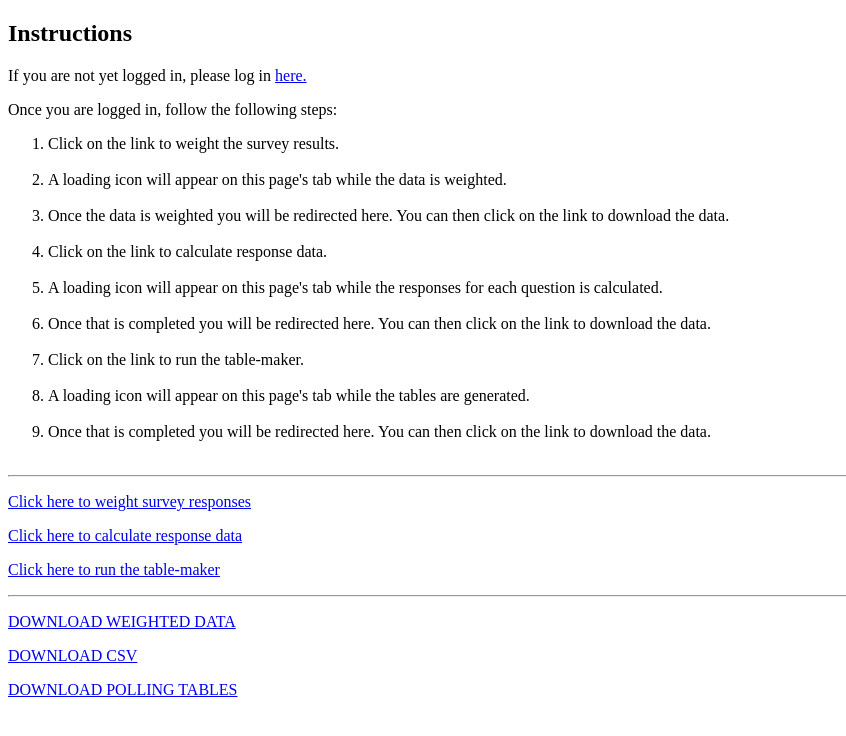
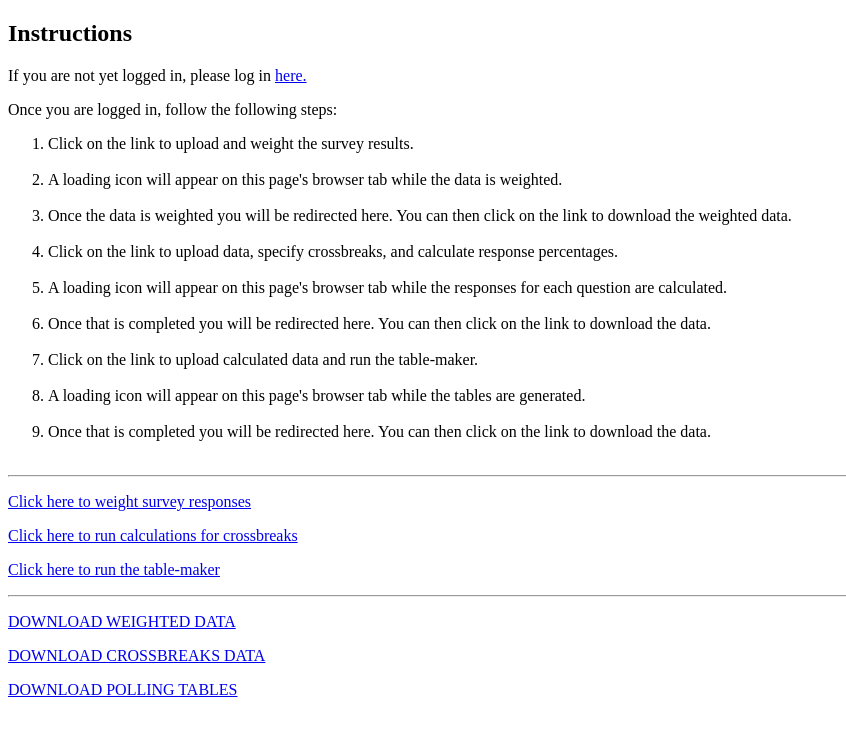
Before and after one commit to pf-data-projects/pf_polling_analyser, a Django app: page / in a window 1280 px wide. Shown: the part 45-781 px from the top of the page, without its empty margins (0-846 px from the left). Run offline with Django 3.2, Linux system fonts and the light colour scheme; data comes from the database, SQL or seed files in the repository; both versions use the stored data as it was after the commit.

Commit message:
DOC: start on readme and update some front end text.

```diff
--- a/excel_tables/forms.py
+++ b/excel_tables/forms.py
@@ -17,11 +17,11 @@ class TableUploadForm(forms.Form):
         required=True,
     )
     start = forms.IntegerField(
-        label="Select which question you would like the table to start at",
-        help_text="For now this form cannot auto-read questions from data",
+        label="Select which question ID you would like the table to start at",
+        help_text="For now, you need to specify the question ID here. It's the number that the question has in the results sheet you download from Alchemer.",
         required=True
     )
     end = forms.IntegerField(
-        label="Select which question you would like the table to end at",
+        label="Select which question ID you would like the table to end at",
         required=True
     )
--- a/templates/query_list.html
+++ b/templates/query_list.html
@@ -5,25 +5,25 @@
 <p>If you are not yet logged in, please log in <a href="{% url 'admin:index' %}">here.</a></p>
 <p>Once you are logged in, follow the following steps:</p>
 <ol>
-    <li>Click on the link to weight the survey results.</li><br/>
-    <li>A loading icon will appear on this page's tab while the data is weighted.</li><br/>
-    <li>Once the data is weighted you will be redirected here. You can then click on the link to download the data.</li><br/>
-    <li>Click on the link to calculate response data.</li><br/>
-    <li>A loading icon will appear on this page's tab while the responses for each question is calculated.</li><br/>
+    <li>Click on the link to upload and weight the survey results.</li><br/>
+    <li>A loading icon will appear on this page's browser tab while the data is weighted.</li><br/>
+    <li>Once the data is weighted you will be redirected here. You can then click on the link to download the weighted data.</li><br/>
+    <li>Click on the link to upload data, specify crossbreaks, and calculate response percentages.</li><br/>
+    <li>A loading icon will appear on this page's browser tab while the responses for each question are calculated.</li><br/>
     <li>Once that is completed you will be redirected here. You can then click on the link to download the data.</li><br/>
-    <li>Click on the link to run the table-maker.</li><br/>
-    <li>A loading icon will appear on this page's tab while the tables are generated.</li><br/>
+    <li>Click on the link to upload calculated data and run the table-maker.</li><br/>
+    <li>A loading icon will appear on this page's browser tab while the tables are generated.</li><br/>
     <li>Once that is completed you will be redirected here. You can then click on the link to download the data.</li><br/>
 </ol>
 
 <hr/>
 <p><a href="{% url 'weight_data' %}">Click here to weight survey responses</a></p>
-<p><a href="{% url 'upload_data' %}">Click here to calculate response data</a></p>
+<p><a href="{% url 'upload_data' %}">Click here to run calculations for crossbreaks</a></p>
 <p><a href="{% url 'table_maker' %}">Click here to run the table-maker</a></p>
 
 <hr/>
 <p><a href="{% url 'download_weights' %}">DOWNLOAD WEIGHTED DATA</a></p>
-<p><a href="{% url 'download_csv' %}">DOWNLOAD CSV</a></p>
+<p><a href="{% url 'download_csv' %}">DOWNLOAD CROSSBREAKS DATA</a></p>
 <p><a href="{% url 'table_download' %}">DOWNLOAD POLLING TABLES</a></p>
 
 {% endblock %}
--- a/templates/upload_form.html
+++ b/templates/upload_form.html
@@ -18,7 +18,7 @@
                     <hr/>
                     <h4>Non-standard crossbreak</h4>
                     {{ sub_form.as_p }}
-                    <button type="button" class="remove-form">Remove</button>
+                    <button type="button" class="remove-form">Remove crossbreak</button>
                 </div>
             {% endfor %}
         </div>
@@ -29,12 +29,12 @@
     <div> </div>
     <div> </div>
 
-    <button id="add_more">Add more crossbreaks</button>
+    <button id="add_more">Add another crossbreak</button>
 
 
 
     <p><a href="{% url 'home' %}">Back</a></p>
-    <p><a href="{% url 'create' %}">Make survey database query</a></p>
+    <!-- <p><a href="{% url 'create' %}">Make survey database query</a></p> -->
 
     <script>
         document.addEventListener('DOMContentLoaded', function() {
--- a/templates/weight_form.html
+++ b/templates/weight_form.html
@@ -9,6 +9,6 @@
         <button type="submit">Run weighting</button>
     </form>
     <p><a href="{% url 'home' %}">Back</a></p>
-    <p><a href="{% url 'create' %}">Make survey database query</a></p>
+    <!-- <p><a href="{% url 'create' %}">Make survey database query</a></p> -->
 
 {% endblock %}
```
Also changed, not shown: README.md (added), db.sqlite3.
